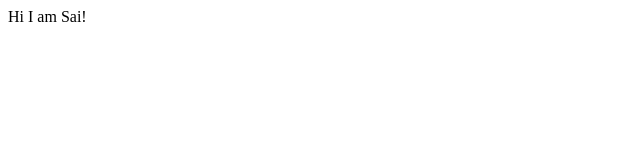
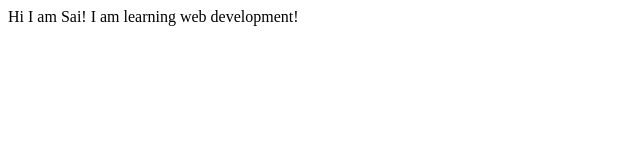
Before and after one commit to Sai-Kokate/sai-kokate-site, a plain HTML site: page index.html in a window 1280 px wide. Shown: the whole page, without its empty margins (0-640 px from the left). Drawn offline with Linux system fonts and the light colour scheme.

Commit message:
refactor - adding text
Adding text to body

```diff
--- a/index.html
+++ b/index.html
@@ -8,5 +8,6 @@
 </head>
 <body>
   Hi I am Sai!
+  I am learning web development!
 </body>
 </html>
```
